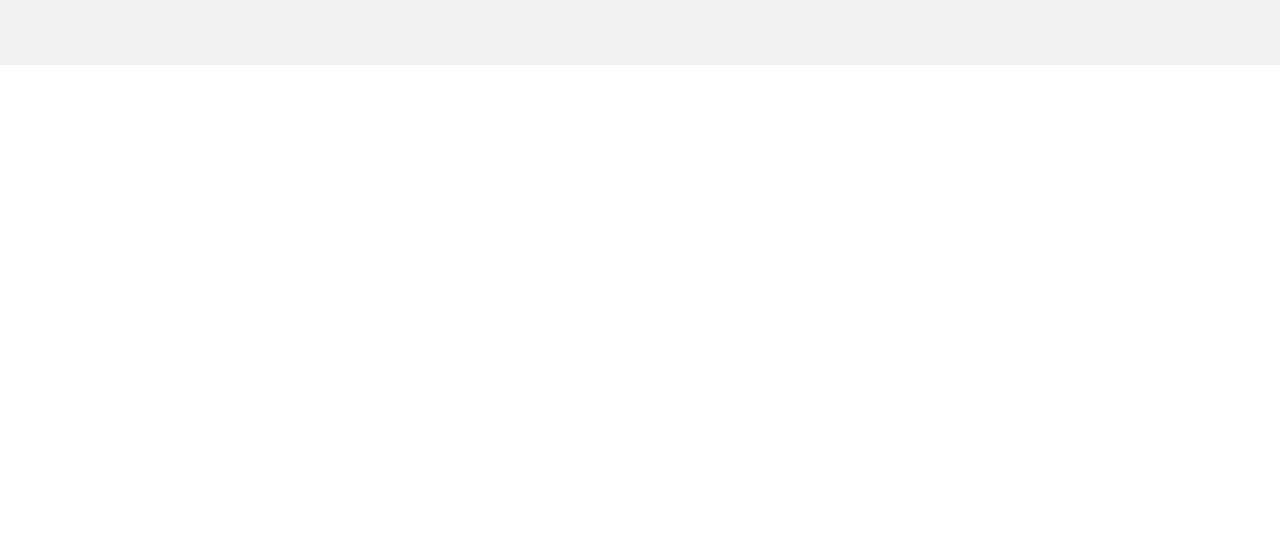
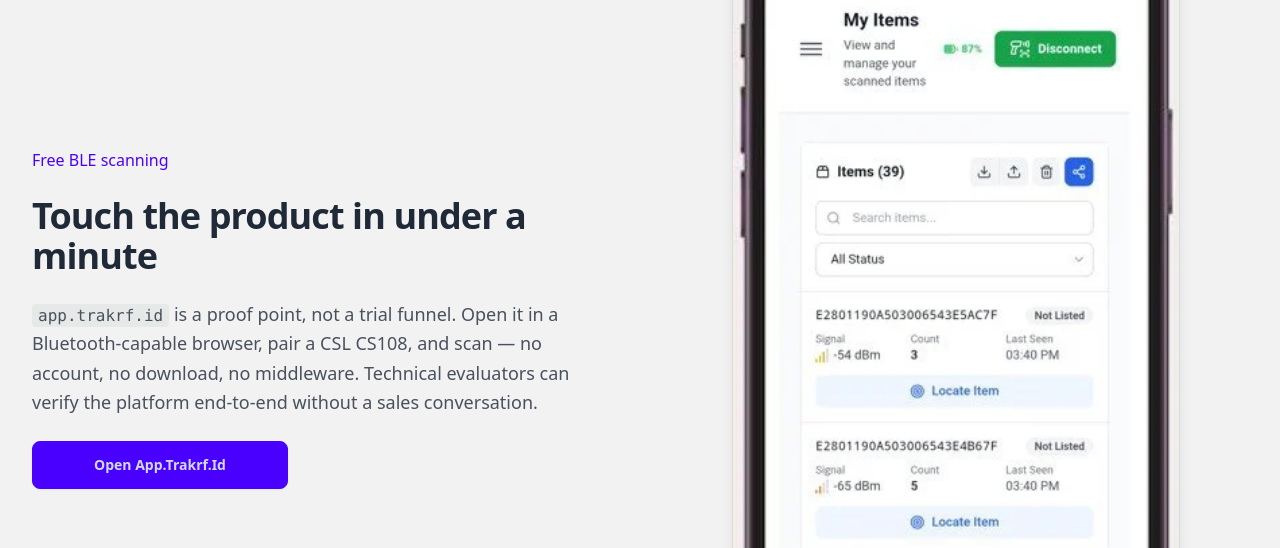
Before and after one commit to trakrf/www, an Astro site: page / in a window 1280 px wide. Shown: the part 1672-2220 px from the top of the page. Before the commit the page ends 1737 px from the top, so only its background shows below. Built offline with nearby package versions, Linux system fonts and the light colour scheme; Astro itself is replaced by a stand-in of ours.

Commit message:
feat(tra-336): add FreeBleScanning proof-point section

```diff
--- /dev/null
+++ b/src/components/FreeBleScanning.astro
@@ -0,0 +1,56 @@
+---
+import { Image } from 'astro:assets';
+let screenshot: ImageMetadata | null = null;
+try {
+	screenshot = (await import('../../public/images/product/app-scan-screen.webp')).default;
+} catch {
+	screenshot = null;
+}
+---
+
+<section class="bg-base-200">
+	<div class="mx-auto max-w-7xl px-8 py-24">
+		<div class="flex flex-col items-center gap-12 lg:flex-row">
+			<div class="flex basis-1/2 flex-col gap-6 text-center lg:text-left">
+				<p class="font-medium text-primary">Free BLE scanning</p>
+				<h2 class="text-3xl font-bold tracking-tight lg:text-4xl">
+					Touch the product in under a minute
+				</h2>
+				<p class="text-lg leading-relaxed opacity-80">
+					<code class="rounded bg-base-300 px-1.5 py-0.5 text-base">app.trakrf.id</code> is a
+					proof point, not a trial funnel. Open it in a Bluetooth-capable browser, pair a CSL
+					CS108, and scan — no account, no download, no middleware. Technical evaluators can
+					verify the platform end-to-end without a sales conversation.
+				</p>
+				<div class="flex justify-center lg:justify-start">
+					<a
+						href="https://app.trakrf.id"
+						target="_blank"
+						rel="noopener"
+						class="btn btn-primary btn-wide"
+					>
+						Open app.trakrf.id
+					</a>
+				</div>
+			</div>
+
+			<div class="basis-1/2">
+				{
+					screenshot ? (
+						<Image
+							src={screenshot}
+							alt="TrakRF web app scan screen"
+							class="mx-auto w-full max-w-md rounded-lg border border-base-content/10 shadow-lg"
+							widths={[360, 720]}
+							sizes="(max-width: 768px) 100vw, 50vw"
+						/>
+					) : (
+						<div class="mx-auto w-full max-w-md rounded-lg border border-dashed border-base-content/20 p-8 text-center text-sm text-base-content/60">
+							Screenshot coming soon
+						</div>
+					)
+				}
+			</div>
+		</div>
+	</div>
+</section>
--- a/src/pages/index.astro
+++ b/src/pages/index.astro
@@ -2,6 +2,7 @@
 import BaseLayout from '../layouts/BaseLayout.astro';
 import Hero from '../components/Hero.astro';
 import HowItWorks from '../components/HowItWorks.astro';
+import FreeBleScanning from '../components/FreeBleScanning.astro';
 
 const title = 'TrakRF — The RFID implementation layer';
 const description =
@@ -12,6 +13,7 @@
 	<main>
 		<Hero />
 		<HowItWorks />
+		<FreeBleScanning />
 	</main>
 
 	<script>
```
